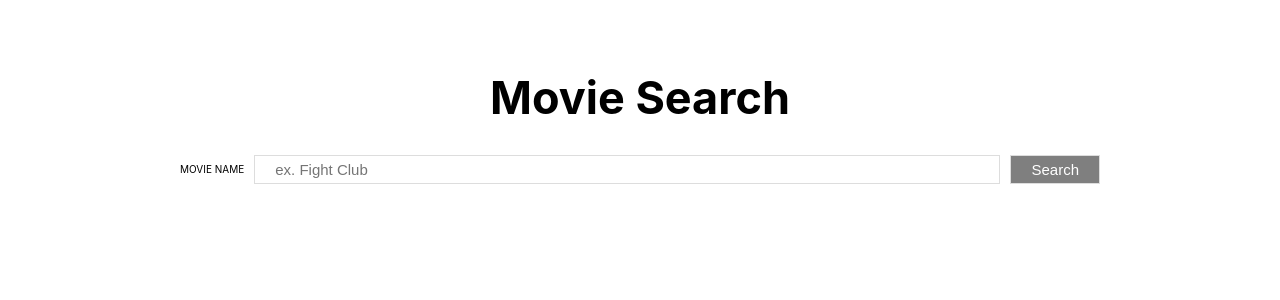
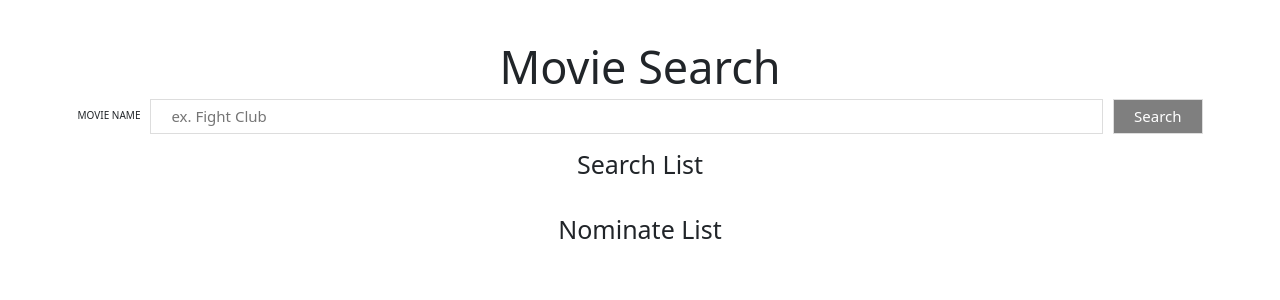
Before and after one commit to slothings/movie-search, a React (Create React App) app: page / in a window 1280 px wide. Shown: the top 300 px of the page. Built offline with nearby package versions, Linux system fonts and the light colour scheme; the HTML template or start-up script is replaced by a standard one.

Commit message:
created button to nominate movies and got them to properly show up when nominated

```diff
--- a/package.json
+++ b/package.json
@@ -6,6 +6,7 @@
     "@testing-library/jest-dom": "^5.11.4",
     "@testing-library/react": "^11.1.0",
     "@testing-library/user-event": "^12.1.10",
+    "bootstrap": "^5.0.0",
     "react": "^17.0.2",
     "react-dom": "^17.0.2",
     "react-scripts": "4.0.3",
--- a/src/App.js
+++ b/src/App.js
@@ -1,6 +1,7 @@
 import React from "react";
 import Search from "./components/Search/Search.jsx";
 import './App.css';
+import 'bootstrap/dist/css/bootstrap.min.css';
 
 class App extends React.Component {
   render() {
--- /dev/null
+++ b/src/components/Nominate/Nominate.jsx
@@ -0,0 +1,11 @@
+import React from "react";
+
+const Nominate = () => {
+  return (
+    <>
+      <button className="mr-5">Nominate</button>
+    </>
+  )
+}
+
+export default Nominate;
--- /dev/null
+++ b/src/components/RemoveMovie/RemoveMovie.jsx
@@ -0,0 +1 @@
+import React from "react";
--- a/src/components/Search/Search.jsx
+++ b/src/components/Search/Search.jsx
@@ -1,11 +1,14 @@
 import React, { useState } from "react";
 import "./Search.css";
 import SearchList from "../SearchList/SearchList.jsx"
+import SearchListHeader from "../SearchListHeader/SearchListHeader.jsx"
+import Nominate from "../Nominate/Nominate.jsx"
 
 export default function Search() {
 
   const [query, setQuery] = useState("");
-  const [movies, setMovies] = useState([])
+  const [movies, setMovies] = useState([]);
+  const [nominate, setNominate] = useState([]);
 
   const searchMovie = async (e) => {
     e.preventDefault();
@@ -26,6 +29,11 @@ export default function Search() {
 
   }
 
+  const nominateMovie = (movie) => {
+    const newNominateList = [...nominate, movie];
+    setNominate(newNominateList);
+  }
+
   return (
     <>
       <form className="form" onSubmit={searchMovie}>
@@ -36,8 +44,24 @@ export default function Search() {
         />
         <button className="button" type="submit">Search</button>
       </form>
-      <div className="card-list">
-        <SearchList movies={movies} />
+      <div className="row d-flex align-items-center mt-4 mb-4">
+        <SearchListHeader heading="Search List" />
+      </div>
+      <div className="row">
+        <SearchList
+          movies={movies}
+          nominateList={Nominate}
+          handleNominateClick={nominateMovie}
+        />
+      </div>
+      <div className="row d-flex align-items-center mt-4 mb-4">
+        <SearchListHeader heading="Nominate List" />
+      </div>
+      <div className="row">
+        <SearchList
+          movies={nominate}
+          nominateList={Nominate}
+        />
       </div>
     </>
   )
--- a/src/components/SearchList/SearchList.jsx
+++ b/src/components/SearchList/SearchList.jsx
@@ -1,13 +1,17 @@
 import React from "react";
 
 const SearchList = (props) => {
+  const NominateList = props.nominateList;
   return (
     <>
       {props.movies.map((movie, index) => (
-        <div className="card" key={movie.id}>
+        <div className="d-flex justify-content-start m-3" key={movie.id}>
           <div className="card-content">
             <h5 className="card-title">{movie.Title}</h5>
             <p><small>Release Date: {movie.Year}</small></p>
+            <div className="d-flex align-items-center justify-content-center" onClick={() => props.handleNominateClick(movie)}>
+              <NominateList />
+            </div>
           </div>
         </div>
       ))}
--- /dev/null
+++ b/src/components/SearchListHeader/SearchListHeader.jsx
@@ -0,0 +1,11 @@
+import React from 'react';
+
+const SearchListHeader = (props) => {
+	return (
+		<div className='col'>
+			<h1>{props.heading}</h1>
+		</div>
+	);
+};
+
+export default SearchListHeader;
```
Also changed, not shown: 1 other file (tests, documents, lock files or other folders).
